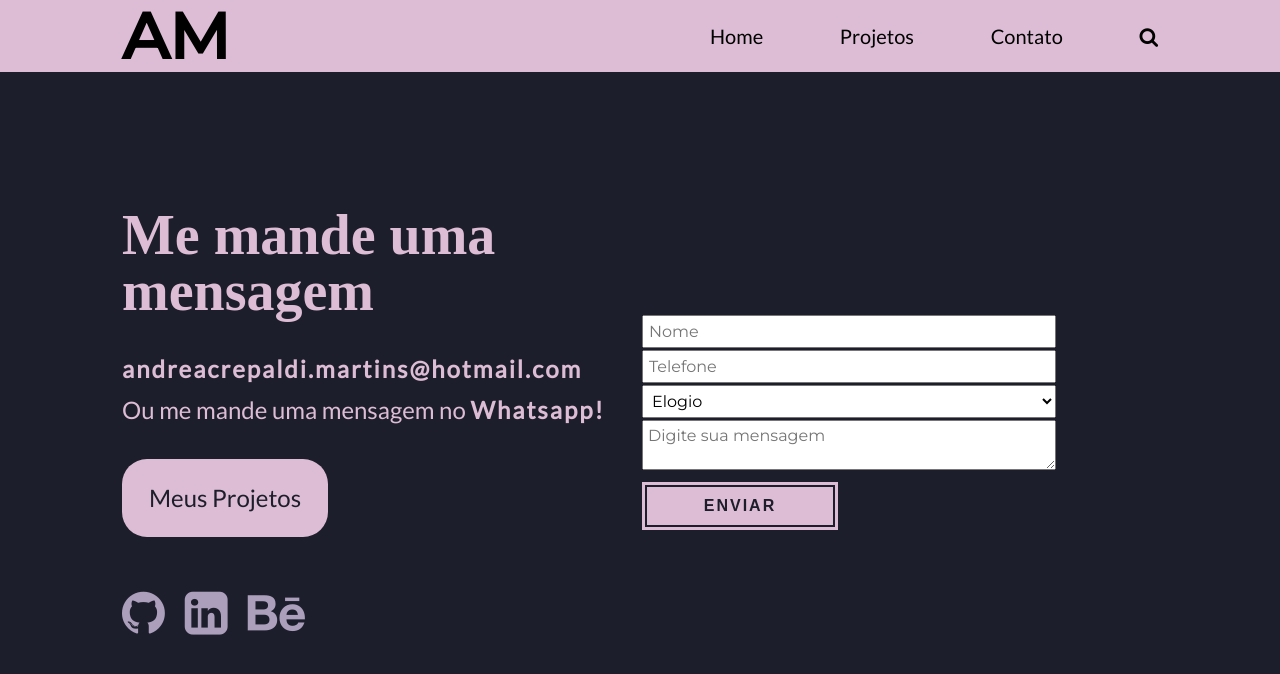
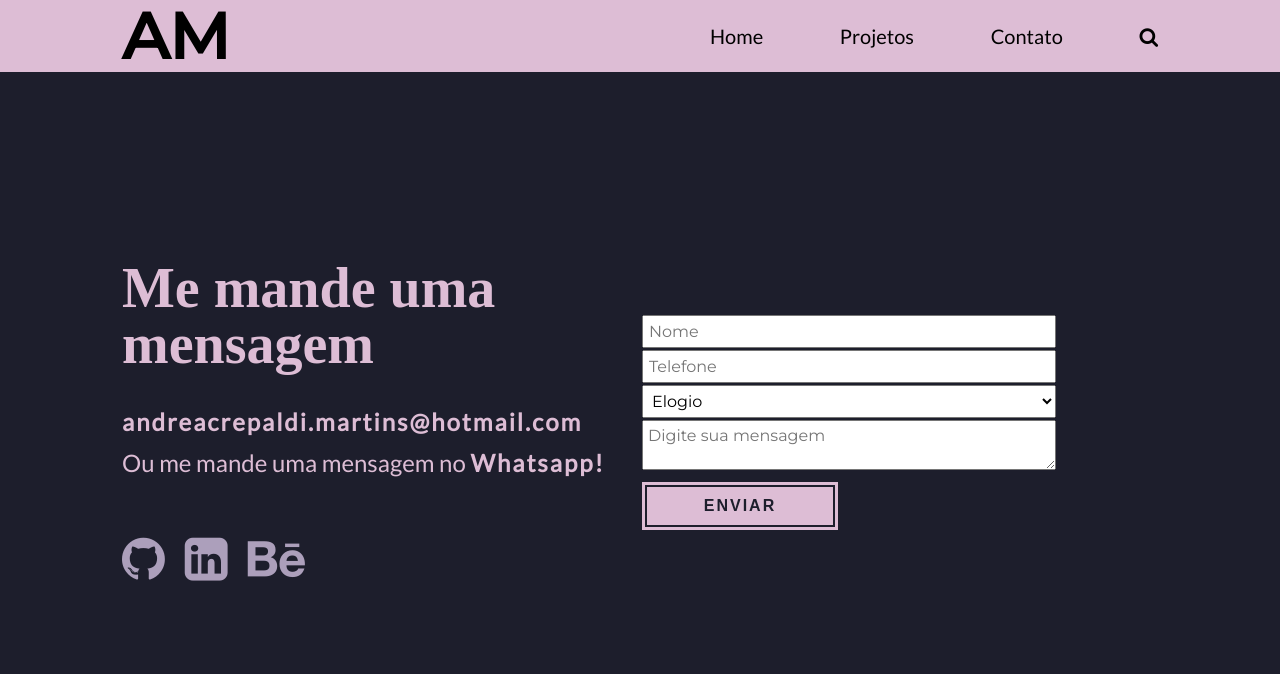
Before and after one commit to AndreaMartins8/andrea, a plain HTML site: page contato.html in a window 1280 px wide. Drawn offline with Linux system fonts and the light colour scheme; a web font is replaced by a local one.

Commit message:
Add files via upload

```diff
--- a/contato.html
+++ b/contato.html
@@ -42,7 +42,6 @@
                     <a
                         href="https://api.whatsapp.com/send?5519994502905&text=Gostaria de mais informações">Whatsapp!</a>
                 </p>
-                <a href="#" class="botao-principal">Meus Projetos</a>
                 <ul class="redes-sociais">
                     <li><a href="https://github.com/AndreaMartins8" target="blank"><i class="fa fa-github"></i></a></li>
                     <li><a href="https://www.linkedin.com/in/andr%C3%A9a-carolina-crepaldi-martins-980b20114/" target="blank"><i class="fa fa-linkedin-square"></i></a></li>
```
